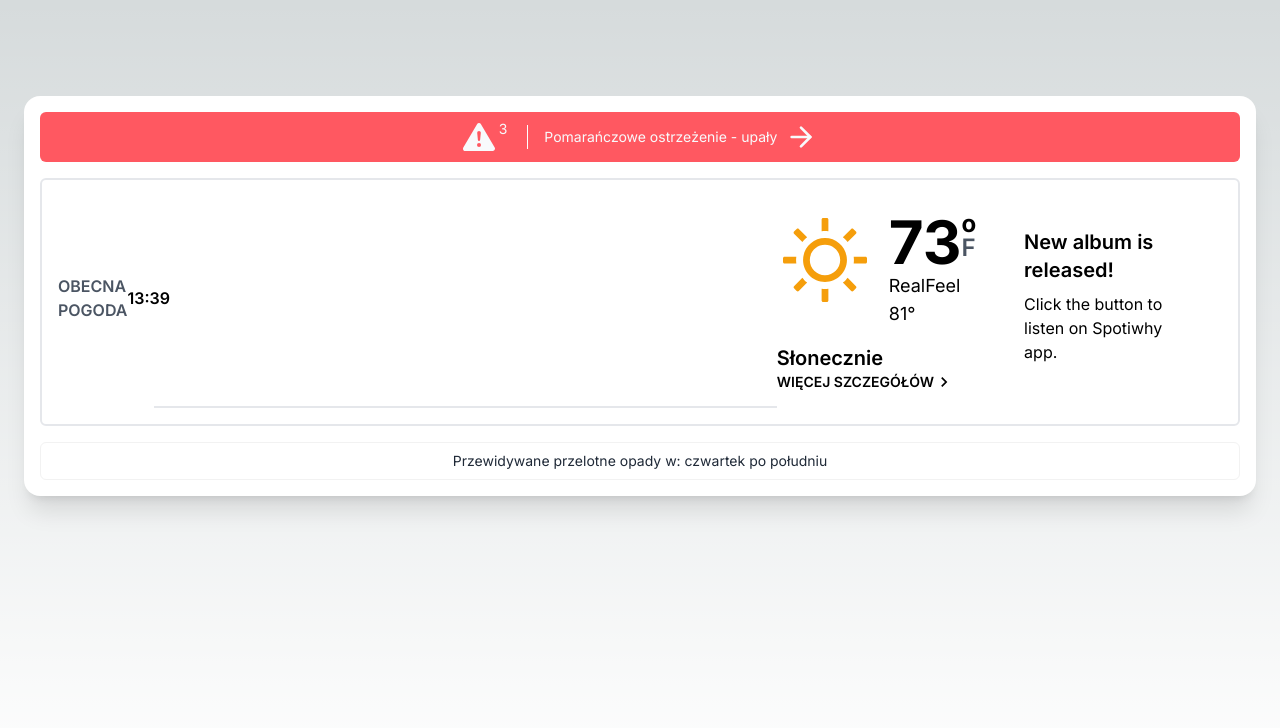
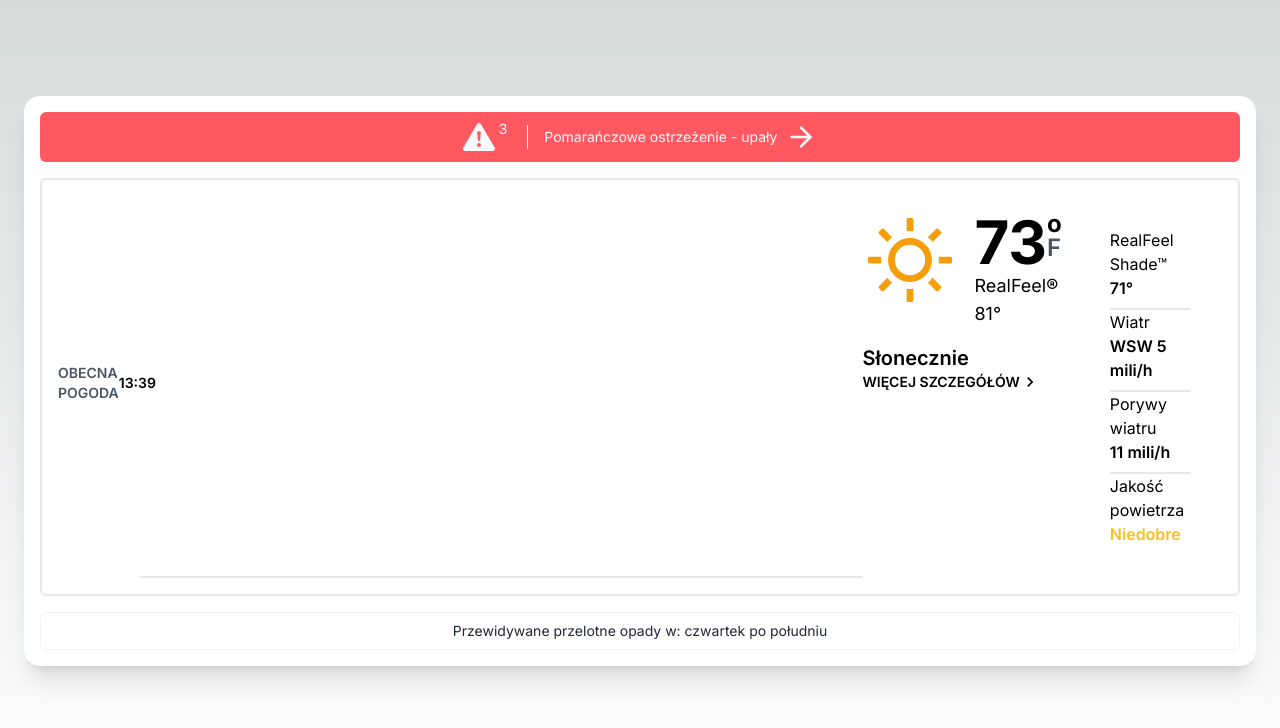
Before and after one commit to pinkjagnie/weather-css-widget, a Next.js app: page / in a window 1280 px wide. Shown: the top 728 px of the page. Built offline with nearby package versions, Linux system fonts and the light colour scheme.

Commit message:
Styling of bottom part of main widget (small devices)

```diff
--- a/src/app/components/Card.js
+++ b/src/app/components/Card.js
@@ -4,7 +4,7 @@ import { MdKeyboardArrowRight } from "react-icons/md";
 const Card = () => {
   return (
     <div className="card lg:card-side bg-base-100 border-2 rounded-md p-4">
-      <div className="flex justify-between items-center pb-2 font-semibold">
+      <div className="flex justify-between items-center pb-2 font-semibold text-sm">
         <p className="uppercase text-gray-600">Obecna pogoda</p>
         <p>13:39</p>
       </div>
@@ -24,7 +24,7 @@ const Card = () => {
               </div>
             </div>
             <div className="text-lg">
-              <p>RealFeel</p>
+              <p>RealFeel®</p>
               <span>81°</span>
             </div>
           </div>
@@ -40,9 +40,26 @@ const Card = () => {
 
       {/* RIGHT INFOS */}
 
-      <div className="card-body">
-        <h2 className="card-title">New album is released!</h2>
-        <p>Click the button to listen on Spotiwhy app.</p>
+      <div className="card-body divide-y-2">
+        <div>
+          <p>RealFeel Shade™</p>
+          <span className="font-semibold">71°</span>
+        </div>
+
+        <div>
+          <p>Wiatr</p>
+          <span className="font-semibold">WSW 5 mili/h</span>
+        </div>
+
+        <div>
+          <p>Porywy wiatru</p>
+          <span className="font-semibold">11 mili/h</span>
+        </div>
+
+        <div>
+          <p>Jakość powietrza</p>
+          <span className="font-semibold text-amber-400">Niedobre</span>
+        </div>
       </div>
     </div>
   );
```
